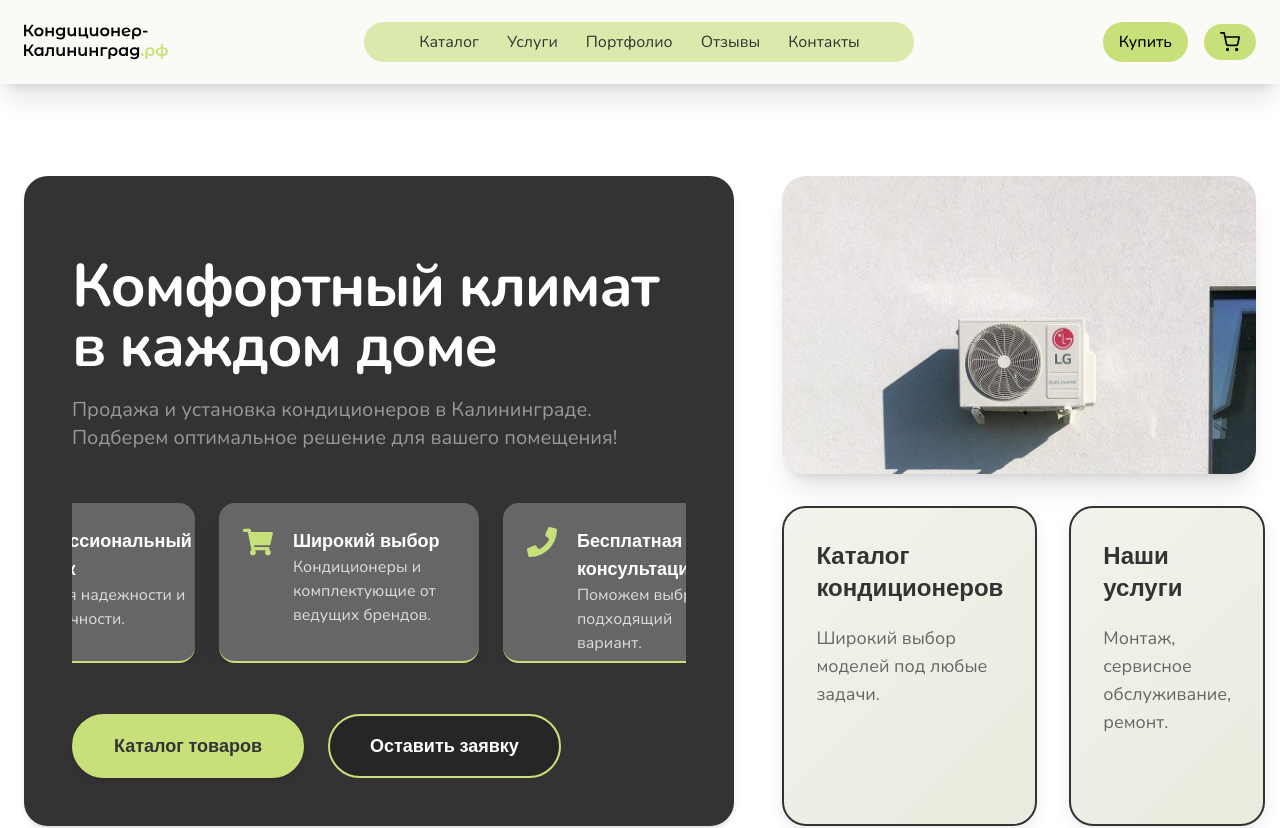
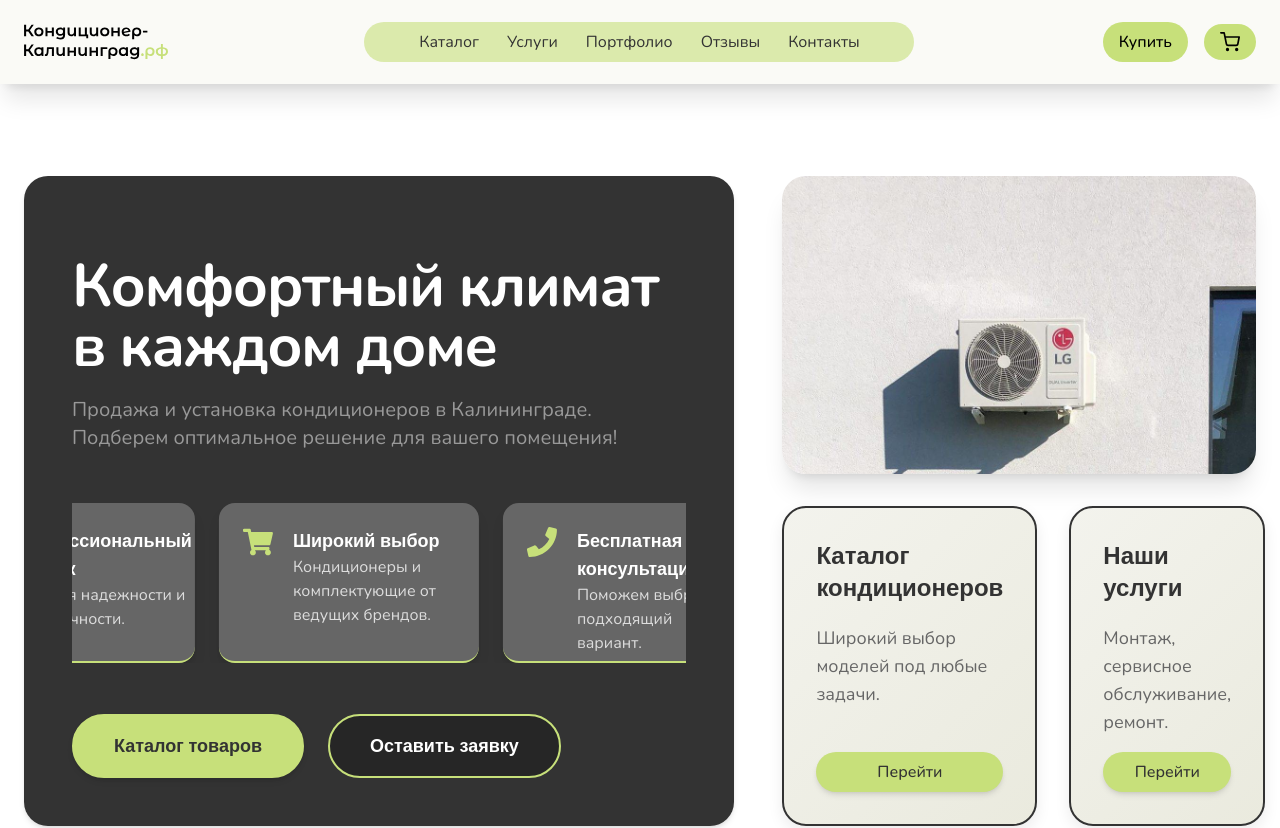
Before and after one commit to mksusha/ac-kaliningrad, a Next.js app: page / in a window 1280 px wide. Shown: the top 828 px of the page. Built offline with nearby package versions, Linux system fonts and the light colour scheme.

Commit message:
Added button

```diff
--- a/src/app/components/Hero.tsx
+++ b/src/app/components/Hero.tsx
@@ -132,13 +132,15 @@ const Hero = () => {
                                         <p className="mt-2 sm:mt-3 md:mt-4 lg:mt-5 text-xs sm:text-sm md:text-base lg:text-lg text-[#666]">{item.description}</p>
                                     </div>
 
-                                    {/* Кнопка "Перейти" */}
-                                    <button
+                                    <motion.button
+                                        initial={{opacity: 0, scale: 0.9, y: 5}}
+                                        animate={{opacity: 1, scale: 1, y: 0}}
+                                        transition={{duration: 2, ease: "easeOut"}}
                                         className="mt-4 bg-[#C7E07A] text-[#333] font-medium py-2 px-4 rounded-full shadow-md hover:bg-[#B4CC6E] transition
-                lg:opacity-0 lg:group-hover:opacity-100 lg:transition-opacity lg:duration-300 block w-full text-center"
+                lg:opacity-100 block w-full text-center"
                                     >
                                         Перейти
-                                    </button>
+                                    </motion.button>
                                 </div>
                             ))}
                         </div>
```
